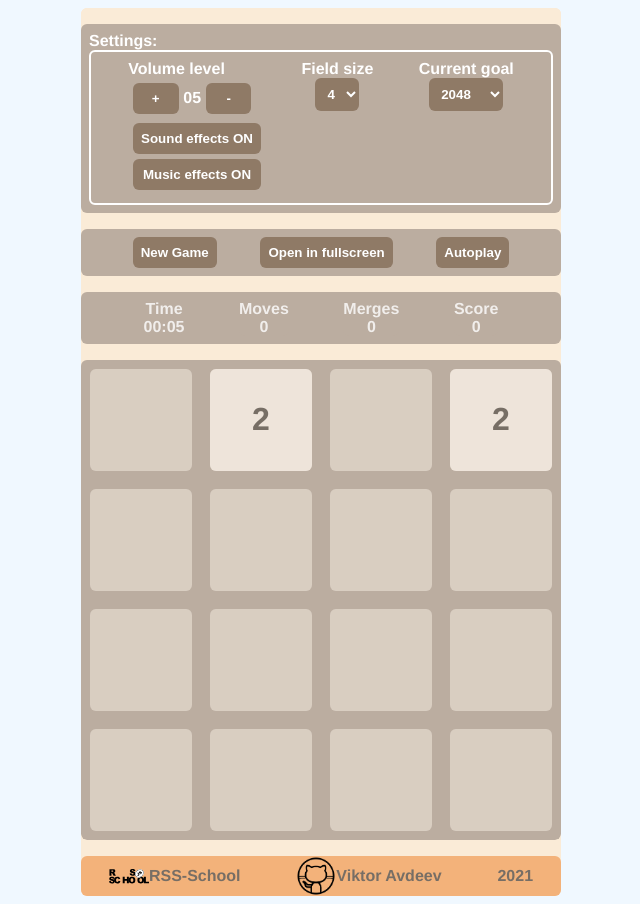
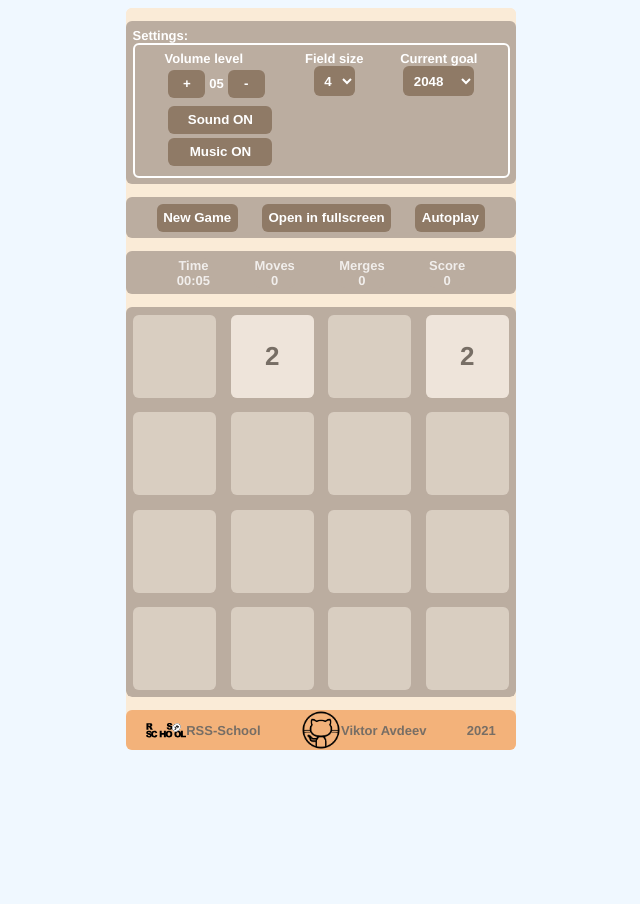
Before and after one commit to thrvrce/react-game, a React (Create React App) app: page / in a window 1280 px wide. Shown: the whole page, without its empty margins (319-959 px from the left). After the commit the page ends 800 px from the top, so only its background shows below. Built offline with nearby package versions, Linux system fonts and the light colour scheme; no server answers.

Commit message:
feat: opacity for Message 1\0, font-size html 13px

```diff
--- a/src/components/Message/Message.tsx
+++ b/src/components/Message/Message.tsx
@@ -8,7 +8,7 @@
 }
 export default function Message(props: messageProps) {
 	return (
-		<div className='Message' style={{transform: props.isShowMessage ? 'translate(0%, 750%)' : ''}}>
+		<div className='Message' style={{transform: props.isShowMessage ? 'translate(0%, 750%)' : '', opacity: props.isShowMessage ? '1' : '0'}}>
 			<div className='MessageTitle'>{props.message}</div>
 			<input type="button" className='controlButton' value='OK' onClick={()=>props.messageOkHandler()}/>
 		</div>
--- a/src/components/SettingsPanel/SettingsPanel.tsx
+++ b/src/components/SettingsPanel/SettingsPanel.tsx
@@ -17,8 +17,8 @@
 						{insLeadZeroToTimer(normalizeValue(props.volume)   * 10) }
 						<input type='button' value='-' className='controlButton' onClick={()=> props.setVolume( (prev:number) =>  prev > 0 ? normalizeValue(prev) - 0.1 : 0)}></input>
 					</div>
-					<input type='button' value={`Sound effects ${props.isEffectVolumeMuted  ?  'OFF' : 'ON'}`} className='controlButton' onClick={ ()=> props.setisEffectVolumeMuted( !props.isEffectVolumeMuted)}></input>
-					<input type='button' value={`Music effects ${props.ismusicVolumeMuted  ?  'OFF' : 'ON'}`} className='controlButton' onClick={()=> props.setismusicVolumeMuted(!props.ismusicVolumeMuted)}></input>
+					<input type='button' value={`Sound ${props.isEffectVolumeMuted  ?  'OFF' : 'ON'}`} className='controlButton' onClick={ ()=> props.setisEffectVolumeMuted( !props.isEffectVolumeMuted)}></input>
+					<input type='button' value={`Music ${props.ismusicVolumeMuted  ?  'OFF' : 'ON'}`} className='controlButton' onClick={()=> props.setismusicVolumeMuted(!props.ismusicVolumeMuted)}></input>
 				</div>
 				<div className='fieldSize parameter'> Field size
 					<div className='settingControls'>
--- a/src/index.css
+++ b/src/index.css
@@ -1,6 +1,10 @@
 * {
   -webkit-box-sizing: border-box;
           box-sizing: border-box;
+}
+
+html {
+  font-size: 13px;
 }
 
 body {
--- a/src/index.scss
+++ b/src/index.scss
@@ -36,7 +36,9 @@
 *{
 	box-sizing: border-box;
 }
-
+html{
+	font-size: 13px;
+}
 body {
   -webkit-font-smoothing: antialiased;
   -moz-osx-font-smoothing: grayscale;
```
Also changed, not shown: 1 other file (tests, documents, lock files or other folders).
